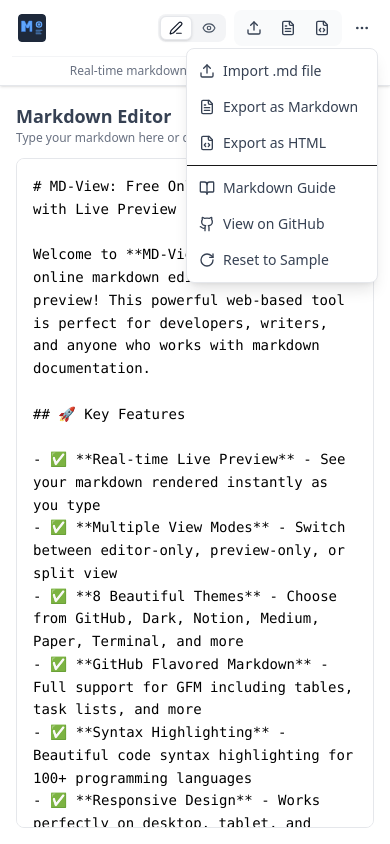
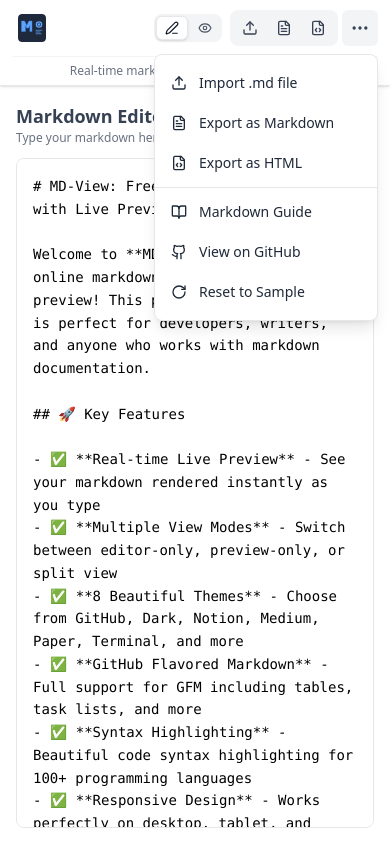
Before and after one commit to celery94/md-view, a Next.js app: page / in a window 390 px wide. Both pictures are taken after a click on the button 362 px from the left and 28 px from the top of the page. Built offline with nearby package versions, Linux system fonts and the light colour scheme; no server answers.

Commit message:
feat: Improve styling and accessibility of Quick Actions Menu and update README with project details

```diff
--- a/app/page.tsx
+++ b/app/page.tsx
@@ -412,10 +412,10 @@ export default function Home() {
               {/* Action buttons grouped */}
               <div className="flex items-center gap-1 md:gap-2">
                 {/* File operations group */}
-                <div className="flex items-center gap-0.5 md:gap-1 bg-gray-50 rounded-lg p-1">
+                <div className="flex items-center gap-0.5 md:gap-1 bg-gray-100 rounded-lg p-1">
                   <button
                     onClick={onPickFile}
-                    className="px-2 md:px-2.5 py-1.5 rounded-md text-sm text-gray-700 hover:bg-white hover:shadow-sm transition-all inline-flex items-center gap-1.5"
+                    className="px-2 md:px-2.5 py-1.5 rounded-md text-sm font-medium text-gray-700 hover:bg-white hover:shadow-sm transition-all inline-flex items-center gap-1.5"
                     aria-label="Import markdown file"
                     title="Import .md file"
                   >
@@ -424,7 +424,7 @@ export default function Home() {
                   </button>
                   <button
                     onClick={exportMarkdown}
-                    className="px-2 md:px-2.5 py-1.5 rounded-md text-sm text-gray-700 hover:bg-white hover:shadow-sm transition-all inline-flex items-center gap-1.5"
+                    className="px-2 md:px-2.5 py-1.5 rounded-md text-sm font-medium text-gray-700 hover:bg-white hover:shadow-sm transition-all inline-flex items-center gap-1.5"
                     aria-label="Export as markdown file"
                     title="Export as .md file"
                   >
@@ -433,7 +433,7 @@ export default function Home() {
                   </button>
                   <button
                     onClick={exportHtml}
-                    className="px-2 md:px-2.5 py-1.5 rounded-md text-sm text-gray-700 hover:bg-white hover:shadow-sm transition-all inline-flex items-center gap-1.5"
+                    className="px-2 md:px-2.5 py-1.5 rounded-md text-sm font-medium text-gray-700 hover:bg-white hover:shadow-sm transition-all inline-flex items-center gap-1.5"
                     aria-label="Export as HTML file"
                     title="Export as .html file"
                   >
@@ -448,7 +448,7 @@ export default function Home() {
                 <div className="hidden md:flex items-center gap-1">
                   <Link
                     href="/guide"
-                    className="px-2 lg:px-2.5 py-1.5 rounded-md text-sm text-gray-700 hover:bg-gray-50 transition-colors inline-flex items-center gap-1.5"
+                    className="px-2 lg:px-2.5 py-1.5 rounded-md text-sm font-medium text-gray-700 hover:bg-gray-100 transition-colors inline-flex items-center gap-1.5"
                     title="Markdown guide and tips"
                   >
                     <BookOpen className="h-4 w-4" aria-hidden="true" />
@@ -458,7 +458,7 @@ export default function Home() {
                     href="https://github.com/celery94/md-view"
                     target="_blank"
                     rel="noopener noreferrer"
-                    className="px-2 lg:px-2.5 py-1.5 rounded-md text-sm text-gray-700 hover:bg-gray-50 transition-colors inline-flex items-center gap-1.5"
+                    className="px-2 lg:px-2.5 py-1.5 rounded-md text-sm font-medium text-gray-700 hover:bg-gray-100 transition-colors inline-flex items-center gap-1.5"
                     aria-label="GitHub repository"
                     title="Open GitHub repository"
                   >
@@ -467,7 +467,7 @@ export default function Home() {
                   </a>
                   <button
                     onClick={resetSample}
-                    className="px-2 lg:px-2.5 py-1.5 rounded-md text-sm text-gray-700 hover:bg-gray-50 transition-colors inline-flex items-center gap-1.5"
+                    className="px-2 lg:px-2.5 py-1.5 rounded-md text-sm font-medium text-gray-700 hover:bg-gray-100 transition-colors inline-flex items-center gap-1.5"
                     aria-label="Reset to sample content"
                     title="Reset to sample markdown"
                   >
--- a/components/QuickActionsMenu.tsx
+++ b/components/QuickActionsMenu.tsx
@@ -43,54 +43,54 @@ export default function QuickActionsMenu({
     <div className="relative" ref={menuRef}>
       <button
         onClick={() => setIsOpen(!isOpen)}
-        className="p-2 rounded-md text-gray-700 hover:bg-gray-50 transition-colors"
+        className="p-2 rounded-md text-gray-700 bg-gray-100 hover:bg-gray-200 transition-colors"
         aria-label="More actions"
         title="More actions"
       >
-        <MoreHorizontal className="h-4 w-4" />
+        <MoreHorizontal className="h-5 w-5" />
       </button>
 
       {isOpen && (
-        <div className="absolute right-0 top-full mt-1 w-48 bg-white rounded-lg shadow-lg border border-gray-200 py-1 z-50">
+        <div className="absolute right-0 top-full mt-2 w-56 bg-white rounded-lg shadow-lg border border-gray-200 py-2 z-50">
           <button
             onClick={() => handleAction(onImport)}
-            className="w-full px-3 py-2 text-left text-sm text-gray-700 hover:bg-gray-50 flex items-center gap-2"
+            className="w-full px-4 py-2.5 text-left text-sm font-medium text-gray-800 hover:bg-gray-100 flex items-center gap-3"
           >
             <Upload className="h-4 w-4" />
             Import .md file
           </button>
           <button
             onClick={() => handleAction(onExportMarkdown)}
-            className="w-full px-3 py-2 text-left text-sm text-gray-700 hover:bg-gray-50 flex items-center gap-2"
+            className="w-full px-4 py-2.5 text-left text-sm font-medium text-gray-800 hover:bg-gray-100 flex items-center gap-3"
           >
             <FileText className="h-4 w-4" />
             Export as Markdown
           </button>
           <button
             onClick={() => handleAction(onExportHtml)}
-            className="w-full px-3 py-2 text-left text-sm text-gray-700 hover:bg-gray-50 flex items-center gap-2"
+            className="w-full px-4 py-2.5 text-left text-sm font-medium text-gray-800 hover:bg-gray-100 flex items-center gap-3"
           >
             <FileCode className="h-4 w-4" />
             Export as HTML
           </button>
-          <hr className="my-1" />
+          <hr className="my-1 border-gray-200" />
           <button
             onClick={() => handleAction(onGuide)}
-            className="w-full px-3 py-2 text-left text-sm text-gray-700 hover:bg-gray-50 flex items-center gap-2"
+            className="w-full px-4 py-2.5 text-left text-sm font-medium text-gray-800 hover:bg-gray-100 flex items-center gap-3"
           >
             <BookOpen className="h-4 w-4" />
             Markdown Guide
           </button>
           <button
             onClick={() => handleAction(onGithub)}
-            className="w-full px-3 py-2 text-left text-sm text-gray-700 hover:bg-gray-50 flex items-center gap-2"
+            className="w-full px-4 py-2.5 text-left text-sm font-medium text-gray-800 hover:bg-gray-100 flex items-center gap-3"
           >
             <Github className="h-4 w-4" />
             View on GitHub
           </button>
           <button
             onClick={() => handleAction(onReset)}
-            className="w-full px-3 py-2 text-left text-sm text-gray-700 hover:bg-gray-50 flex items-center gap-2"
+            className="w-full px-4 py-2.5 text-left text-sm font-medium text-gray-800 hover:bg-gray-100 flex items-center gap-3"
           >
             <RotateCw className="h-4 w-4" />
             Reset to Sample
```
Also changed, not shown: 1 other file (tests, documents, lock files or other folders).
